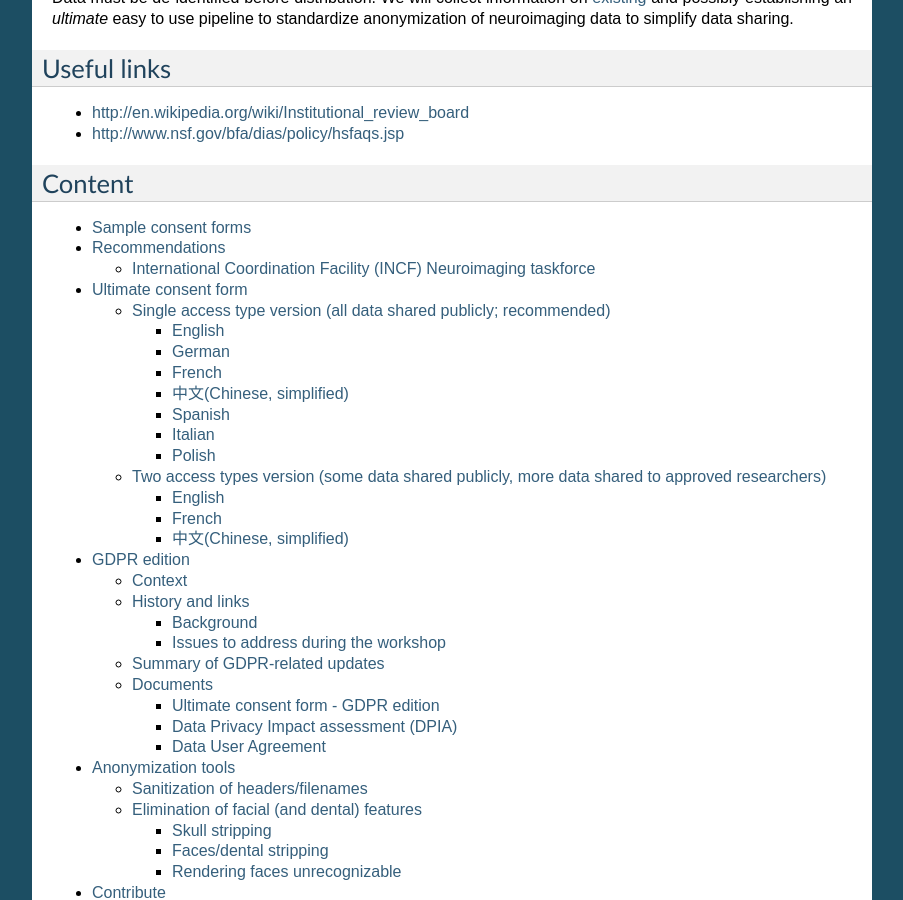
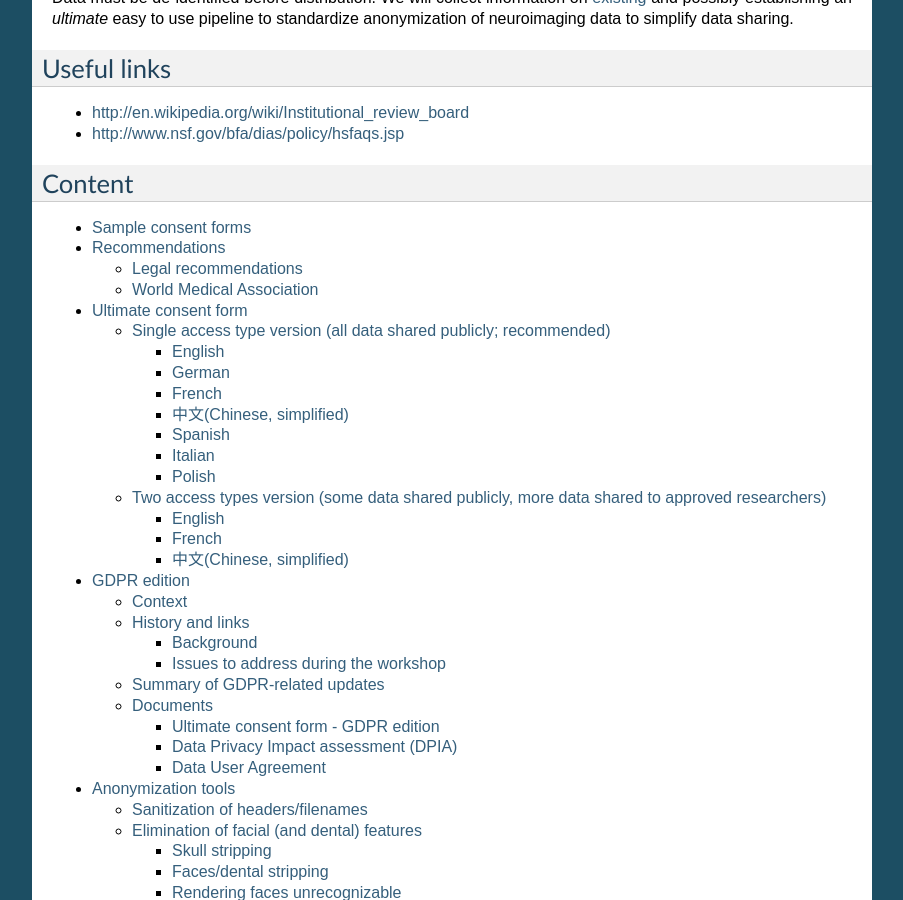
Before and after one commit to con/open-brain-consent, a Sphinx documentation site: the page built from docs/source/index.rst, in a window 1280 px wide and 900 px high, scrolled down 1180 px. Shown: the whole window, without its empty margins (198-1101 px from the left). Built offline with Sphinx 7.4.7, drawn with Linux system fonts in a browser that asks for light colours; some of the changed lines change nothing that is shown.

Commit message:
INCF link dead - gov and WMA instead

```diff
--- a/docs/source/recommendations.rst
+++ b/docs/source/recommendations.rst
@@ -3,16 +3,25 @@
 Recommendations
 ===============
 
-Here we would like to list existing recommendations from various
-foundations and organizations
+List of existing recommendations from various foundations and organizations.
 
-International Coordination Facility (INCF) Neuroimaging taskforce
------------------------------------------------------------------
+Legal recommendations
+---------------------
 
-`Data Sharing Language Recommendations
-<http://datasharing.incf.org/ni/Data_Sharing_Language_Recommendations>`_
-(J.Turner, D.Kennedy, JB Poline, J. Roberts) provides a thorough
-summary over current state of used consent forms among neuroimaging
-studies and some data sharing initiatives.  It further develops a set
-of recommendations on consent form language for perspective studies
-and analysis of public sharing of legacy data.
+Canada: `NCEHR <http://www.ncehr-cnerh.org/>`_ is a national organization
+mandated to advance the protection and well-being of human participants in
+research and to foster high ethical standards for the conduct of research
+involving humans.
+EU: The General Data Protection Regulation `(GDPR <https://gdpr.eu/>)`_ governs
+how any data (i.e. including research data) should be managed.
+USA: `The Office for Human Research Protections (OHRP <https://www.hhs.gov/ohrp/>)`_
+provides leadership in the protection of the rights, welfare, and wellbeing of
+human subjects involved in research conducted or supported by the U.S.
+Department of Health and Human Services (HHS).
+
+World Medical Association
+-------------------------
+
+`Declaration of Taipei
+<https://www.wma.net/policies-post/wma-declaration-of-taipei-on-ethical-considerations-regarding-health-databases-and-biobanks/>`_
+ which lays down ethical issues regarding health databases and biobanks.
```
